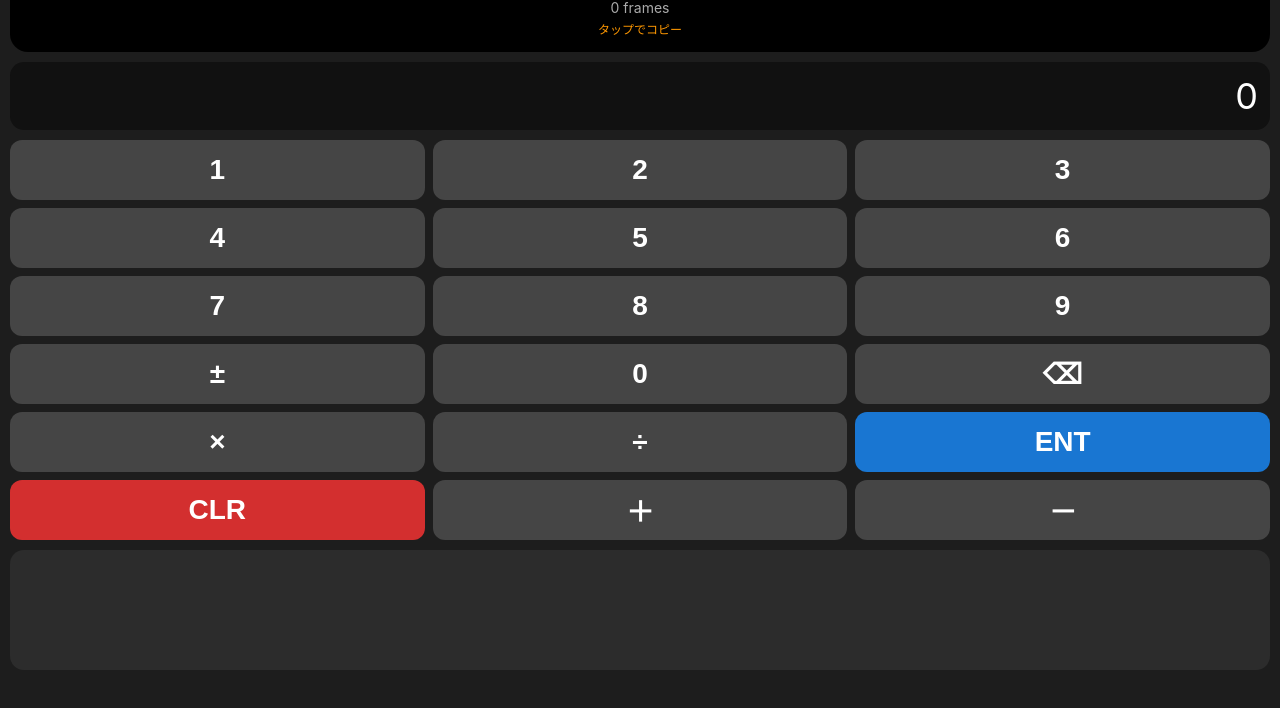
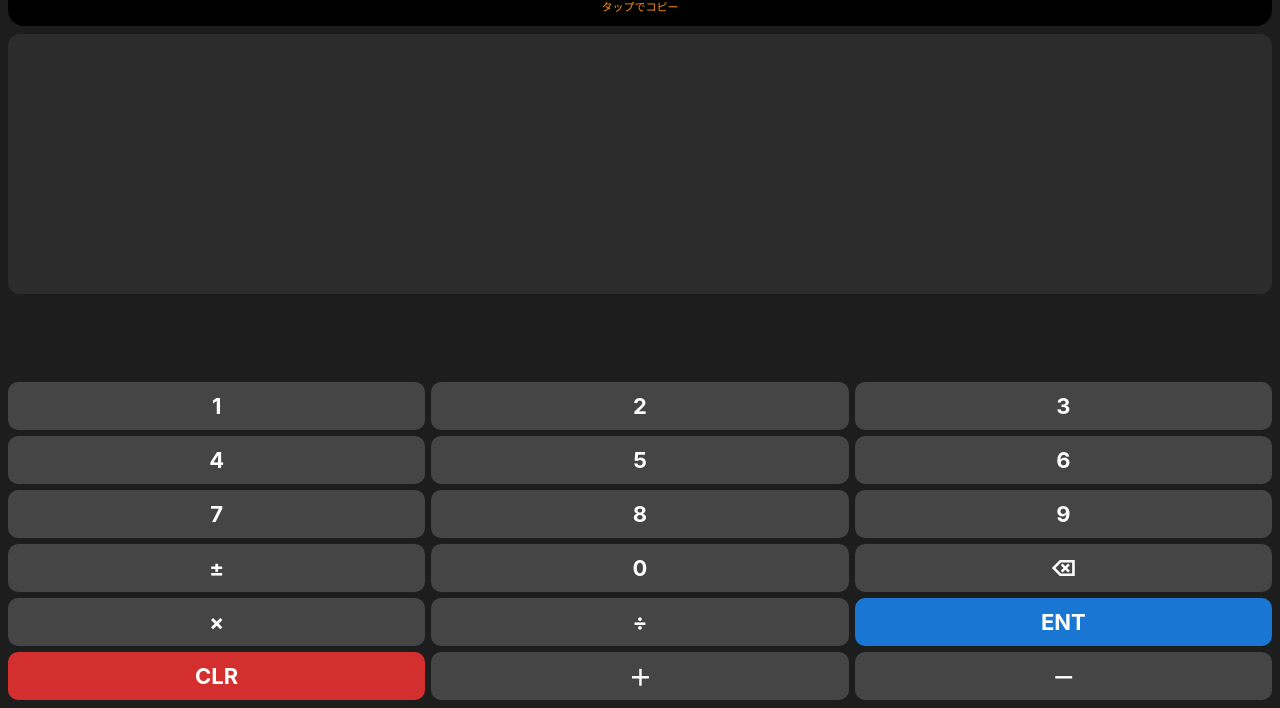
Before and after one commit to cozziiihasee/timecode-calculator, a plain HTML site: page index.html in a window 1280 px wide. Shown: the part 92-800 px from the top of the page. Drawn offline with Linux system fonts and the light colour scheme.

Commit message:
index.html を更新

```diff
--- a/index.html
+++ b/index.html
@@ -19,14 +19,18 @@
   margin:0;
   padding:0;
   box-sizing:border-box;
+  font-family:-apple-system,BlinkMacSystemFont,sans-serif;
+}
+
+html,body{
+  height:100%;
 }
 
 body{
   background:var(--bg);
   color:white;
-  font-family:-apple-system,BlinkMacSystemFont,sans-serif;
-  padding:10px;
-  overflow:hidden;
+  padding:8px;
+  padding-bottom:360px;
 }
 
 .resultBox{
@@ -38,18 +42,18 @@ body{
 
   background:#000;
 
-  border-radius:18px;
+  border-radius:16px;
 
-  padding:15px;
+  padding:12px;
 
   text-align:center;
 
-  margin-bottom:10px;
+  margin-bottom:8px;
 }
 
 .result{
 
-  font-size:min(12vw,52px);
+  font-size:min(9vw,42px);
 
   font-family:Consolas,monospace;
 
@@ -60,66 +64,92 @@ body{
 
 .frames{
 
-  margin-top:6px;
+  margin-top:4px;
 
   color:#aaa;
 
-  font-size:14px;
+  font-size:12px;
 }
 
 .copy{
 
-  margin-top:4px;
-
-  font-size:12px;
+  margin-top:2px;
 
   color:var(--accent);
+
+  font-size:11px;
+}
+
+.log{
+
+  background:var(--panel);
+
+  border-radius:12px;
+
+  padding:10px;
+
+  height:260px;
+
+  overflow-y:auto;
+
+  font-size:18px;
+
+  line-height:1.4;
+}
+
+.line{
+
+  border-bottom:1px solid #444;
+
+  padding:4px 0;
+
+  word-break:break-all;
 }
 
 .current{
 
-  background:#111;
+  color:var(--result);
 
-  border-radius:14px;
-
-  padding:12px;
-
-  margin-bottom:10px;
-
-  font-size:36px;
-
-  text-align:right;
-
-  min-height:66px;
+  font-weight:700;
 }
 
 .keypad{
 
+  position:fixed;
+
+  left:8px;
+  right:8px;
+
+  bottom:max(8px, env(safe-area-inset-bottom));
+
+  z-index:999;
+
+  background:var(--bg);
+
+  padding-top:8px;
+
   display:grid;
 
-  grid-template-columns:
-  repeat(3,1fr);
+  grid-template-columns:repeat(3,1fr);
 
-  gap:8px;
-
-  margin-bottom:10px;
+  gap:6px;
 }
 
 .keypad button{
 
-  height:60px;
+  height:48px;
 
   border:none;
 
-  border-radius:12px;
-
-  font-size:28px;
-
-  font-weight:700;
+  border-radius:10px;
 
   background:#454545;
 
   color:white;
+
+  font-size:22px;
+
+  font-weight:700;
 }
 
 .keypad button:active{
@@ -133,30 +163,6 @@ body{
 
 .clear{
   background:#d32f2f !important;
-}
-
-.log{
-
-  background:var(--panel);
-
-  border-radius:14px;
-
-  padding:12px;
-
-  height:120px;
-
-  overflow-y:auto;
-
-  font-size:22px;
-
-  line-height:1.5;
-}
-
-.line{
-
-  border-bottom:1px solid #444;
-
-  padding:2px 0;
 }
 
 </style>
@@ -188,9 +194,8 @@ class="copy">
 </div>
 
 <div
-id="current"
-class="current">
-0
+id="log"
+class="log">
 </div>
 
 <div class="keypad">
@@ -221,11 +226,6 @@ class="current">
 
 </div>
 
-<div
-id="log"
-class="log">
-</div>
-
 <script>
 
 const FPS = 30;
@@ -236,13 +236,12 @@ let lines = [];
 function addDigit(n){
 
     current += n;
-
     refresh();
 }
 
 function appendOperator(op){
 
-  if(current==="") return;
+    if(current === "") return;
 
     const last =
         current.slice(-1);
@@ -250,7 +249,8 @@ function appendOperator(op){
     if("+-*/".includes(last)){
 
         current =
-      current.slice(0,-1)+op;
+            current.slice(0,-1)
+            + op;
 
     }else{
 
@@ -286,11 +286,11 @@ function backspace(){
 
 function enterLine(){
 
-  if(current==="") return;
+    if(current === "") return;
 
-  lines.push(current);
+    lines.unshift(current);
 
-  current="";
+    current = "";
 
     refresh();
 }
@@ -305,16 +305,24 @@ function clearAll(){
 
 function refresh(){
 
-  document.getElementById("current").innerText =
-    current || "0";
+    const html=[];
+
+    if(current !== ""){
+
+        html.push(
+        `<div class="line current">${current}</div>`
+        );
+    }
+
+    lines.forEach(line=>{
+
+        html.push(
+        `<div class="line">${line}</div>`
+        );
+    });
 
     document.getElementById("log").innerHTML =
-
-    lines
-      .map(
-        x=>`<div class="line">${x}</div>`
-      )
-      .join("");
+        html.join("");
 
     recalc();
 }
@@ -334,7 +342,10 @@ function parseValue(v){
         const ss=
         parseInt(v.slice(-2))||0;
 
-    return (mm*60+ss)*FPS;
+        return (
+            mm*60+
+            ss
+        )*FPS;
     }
 
     if(v.length<=6){
@@ -348,7 +359,7 @@ function parseValue(v){
         const ss=
         parseInt(v.slice(-2))||0;
 
-    return(
+        return (
             hh*3600+
             mm*60+
             ss
@@ -362,7 +373,7 @@ function parseValue(v){
     const ss=parseInt(v.slice(4,6));
     const ff=parseInt(v.slice(6,8));
 
-  return(
+    return (
         hh*3600*FPS+
         mm*60*FPS+
         ss*FPS+
@@ -392,7 +403,7 @@ function evaluate(exp){
 
         if(
             total!==null &&
-      (op==="*"||op==="/")
+            (op==="*" || op==="/")
         ){
 
             value=Number(t);
@@ -446,7 +457,7 @@ function recalc(){
 
     document.getElementById("frames").innerText =
         total.toLocaleString()
-    +" frames";
+        + " frames";
 }
 
 function framesToTC(frames){
@@ -456,27 +467,29 @@ function framesToTC(frames){
     if(frames<0){
 
         sign="-";
-
         frames=Math.abs(frames);
     }
 
     const hh=
-    Math.floor(frames/(3600*FPS));
+        Math.floor(
+        frames/(3600*FPS));
 
-  frames%=(3600*FPS);
+    frames%=3600*FPS;
 
     const mm=
-    Math.floor(frames/(60*FPS));
+        Math.floor(
+        frames/(60*FPS));
 
-  frames%=(60*FPS);
+    frames%=60*FPS;
 
     const ss=
-    Math.floor(frames/FPS);
+        Math.floor(
+        frames/FPS);
 
     const ff=
         frames%FPS;
 
-  return(
+    return (
         sign+
         String(hh).padStart(2,"0")+":"+
         String(mm).padStart(2,"0")+":"+
@@ -496,11 +509,12 @@ async function copyResult(){
         const obj =
             document.getElementById("copy");
 
-    obj.innerText="コピーしました";
+        obj.innerText =
+            "コピーしました";
 
         setTimeout(()=>{
 
-      obj.innerText=
+            obj.innerText =
                 "タップでコピー";
 
         },1500);
```
Lines whose indentation alone changed are shown as unchanged.
